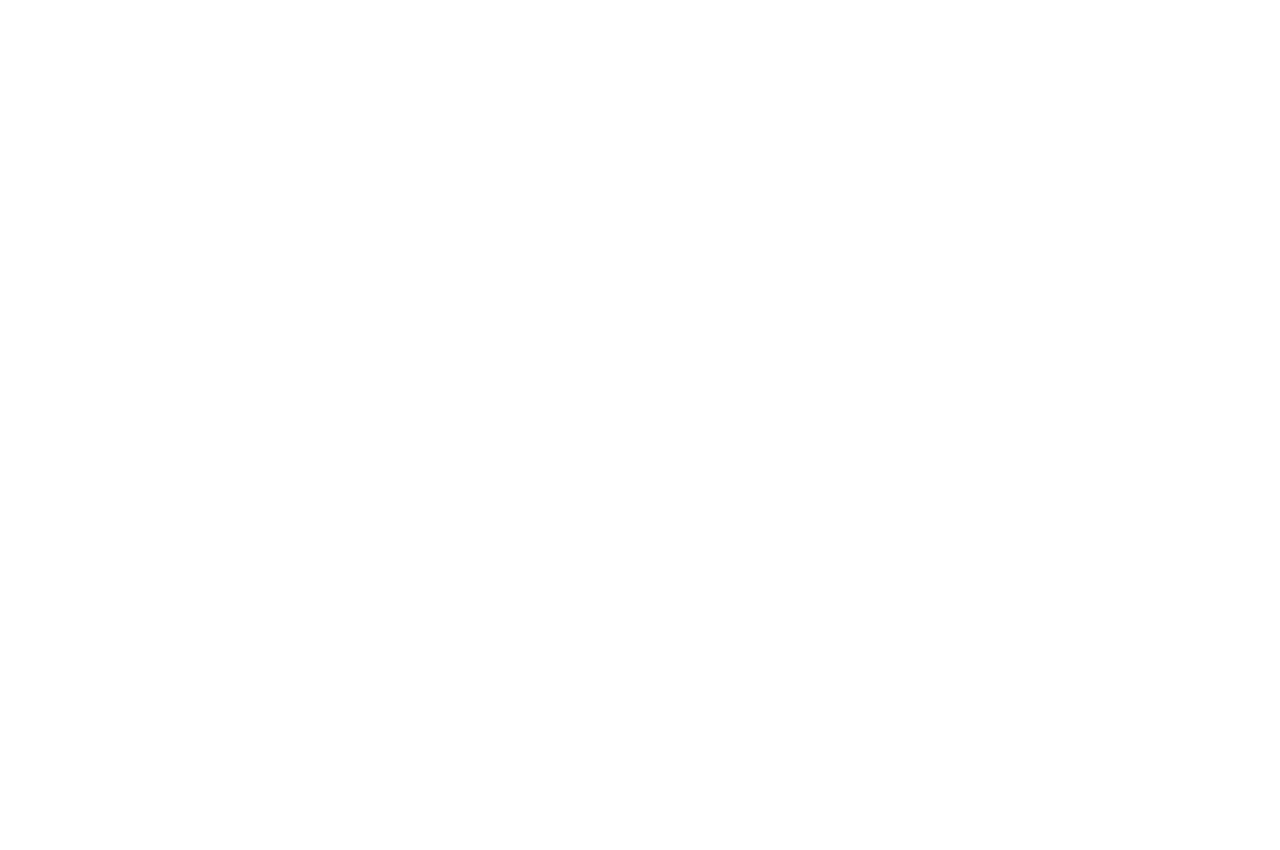
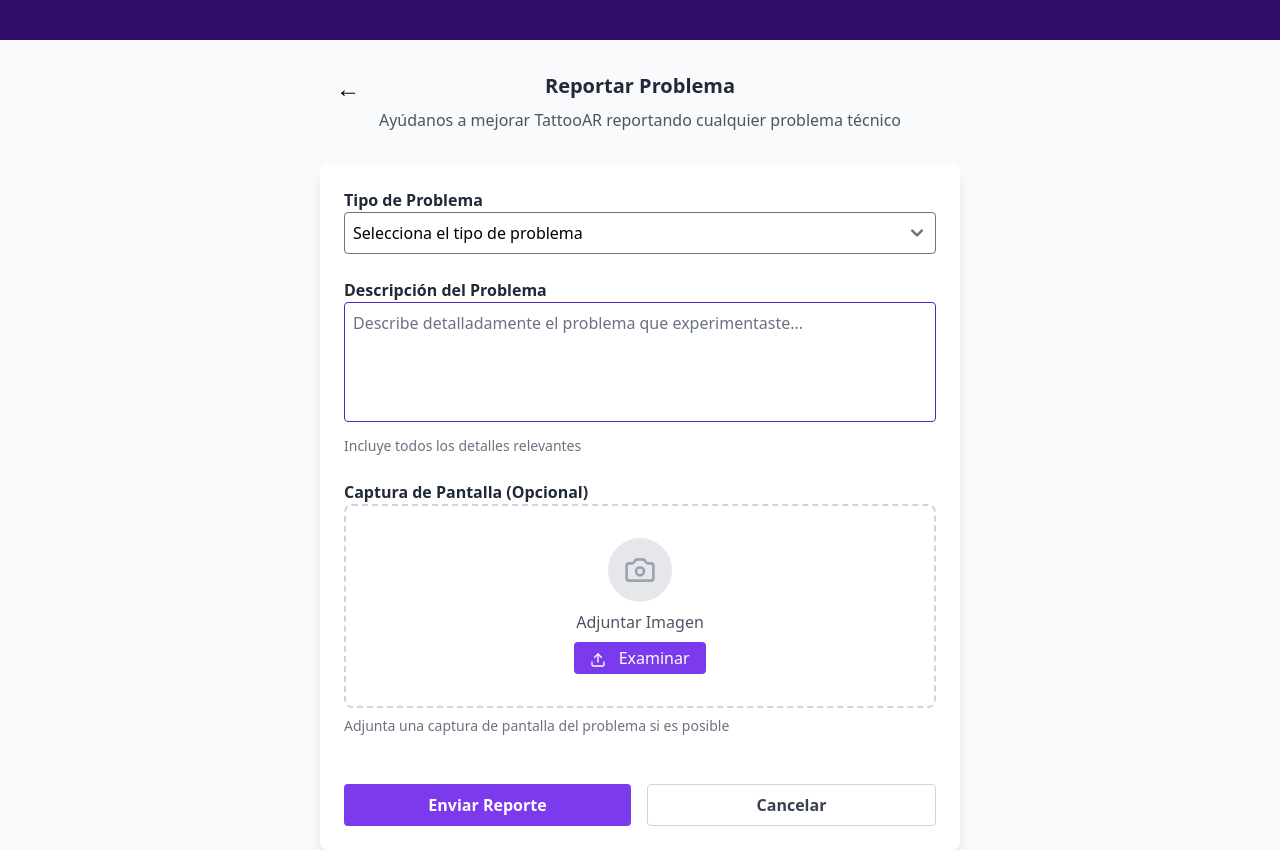
Before and after one commit to CarlosEsteban-afk/tattooar, a Vue app: page /tattooar/report in a window 1280 px wide. Before the commit this address had no page. Before the commit the page ends 800 px from the top, so only its background shows below. Built offline with nearby package versions, Linux system fonts and the light colour scheme; a web font is replaced by a local one.

Commit message:
feat: Add ARbutton y ReportView

```diff
--- a/src/components/ARButton.vue
+++ b/src/components/ARButton.vue
@@ -1,3 +1,20 @@
 <template>
+  <a
+    :href="url"
+    target="_blank"
+    rel="noopener noreferrer"
+    class="bg-white border border-gray-300 rounded-full p-2 shadow hover:bg-gray-100 transition"
+    title="Ver en AR"
+  >
+    AR
+  </a>
+</template>
 
-</template>
+<script setup>
+const props = defineProps({
+  url: {
+    type: String,
+    required: true
+  }
+})
+</script>
--- a/src/components/CardFeed.vue
+++ b/src/components/CardFeed.vue
@@ -13,9 +13,10 @@
                 </button>
             </div>
         </div>
-        <div class="bg-gray-200 flex items-center justify-center aspect-square w-full">
+        <div class="relative bg-gray-200 flex items-center justify-center aspect-square w-full">
             <img src="https://flowbite.com/docs/images/blog/image-4.jpg" alt="tatuaje"
                 class="object-cover w-full h-full" />
+            <ARButton class="absolute top-2 right-2" :url="url" />
         </div>
         <div class="p-3 flex justify-between items-start">
             <div class="flex-1">
@@ -59,9 +60,11 @@ import { useRouter } from 'vue-router';
 import { ref, computed } from 'vue';
 import { Flag, Heart } from 'lucide-vue-next'
 import { useFavoritesStore } from '../stores/FavoritesStore';
+import ARButton from './ARButton.vue';
 
 const favoritesStore = useFavoritesStore()
 const router = useRouter()
+const url = 'https://carlosesteban-afk.github.io/tattooar/'
 
 const isLiked = computed(() => favoritesStore.isFavorite(props.id))
 
--- a/src/router/router.js
+++ b/src/router/router.js
@@ -17,6 +17,7 @@ import FavoritesView from "../views/FavoritesView.vue";
 import UserProfileView from "../views/UserProfileView.vue";
 import TattooArtistsView from "../views/TattooArtistsView.vue";
 import AboutView from "../views/AboutView.vue";
+import ReportView from "../views/ReportView.vue";
 
 const routes = [
   { path: "/", name: "Home", component: HomeView },
@@ -67,6 +68,7 @@ const routes = [
     component: TattooArtistsView,
   },
   { path: "/about", name: "About", component: AboutView },
+  { path: "/report/", name: "Report", component: ReportView },
 ];
 
 const router = createRouter({
--- a/src/views/AboutView.vue
+++ b/src/views/AboutView.vue
@@ -24,7 +24,7 @@
         <!-- Footer -->
         <div class="space-y-4">
             <button
-                @click="$router.push('/reportar-incidente')"
+                @click="$router.push('/report')"
                 class="w-full h-10 bg-yellow-500 text-white rounded hover:bg-yellow-600 transition-colors">
                 Reportar incidente
             </button>
--- /dev/null
+++ b/src/views/ReportView.vue
@@ -0,0 +1,120 @@
+<template>
+    <div class="min-h-screen bg-gray-50 relative">
+        <div class="container mx-auto px-4 pt-18 max-w-2xl">
+            <!-- Header -->
+            <div class="text-center mb-8 relative">
+        <button @click="$router.back()" class="absolute left-4 text-2xl z-10 cursor-pointer">
+            ←
+        </button>
+                <h1 class="text-xl font-bold text-gray-800 mb-2">Reportar Problema</h1>
+                <p class="text-gray-600 text-md">Ayúdanos a mejorar TattooAR reportando cualquier problema técnico</p>
+            </div>
+
+            <div class="bg-white shadow-lg rounded-lg p-6 space-y-6">
+                <!-- Issue Type -->
+                <div class="space-y-2">
+                    <label class="text-md py-1 font-semibold border-purple-800 text-gray-800">Tipo de Problema</label>
+                    <select v-model="selectedIssueType" class="w-full p-2 border rounded">
+                        <option disabled value="">Selecciona el tipo de problema</option>
+                        <option v-for="type in issueTypes" :key="type" :value="type">{{ type }}</option>
+                    </select>
+                </div>
+
+                <!-- Description -->
+                <div class="space-y-2">
+                    <label for="description" class="text-md font-semibold text-gray-800">Descripción del
+                        Problema</label>
+                    <textarea id="description" v-model="description"
+                        placeholder="Describe detalladamente el problema que experimentaste..."
+                        class="w-full min-h-[120px] p-2 border border-purple-800 rounded resize-none"></textarea>
+                    <p class="text-sm text-gray-500">Incluye todos los detalles relevantes</p>
+                </div>
+
+                <!-- Screenshot Upload -->
+                <div class="space-y-2">
+                    <label class="text-md font-semibold text-gray-800">Captura de Pantalla (Opcional)</label>
+                    <div
+                        class="border-2 border-dashed border-gray-300 rounded-lg p-8 text-center hover:border-purple-400 transition-colors cursor-pointer">
+                        <div class="flex flex-col items-center space-y-2">
+                            <div class="w-16 h-16 bg-gray-200 rounded-full flex items-center justify-center">
+                                <Camera class="w-8 h-8 text-gray-400" />
+                            </div>
+                            <p class="text-gray-600">Adjuntar Imagen</p>
+                            <button class="bg-purple-600 text-white px-4 py-1 rounded hover:bg-purple-700">
+                                <Upload class="inline w-4 h-4 mr-2" />
+                                Examinar
+                            </button>
+                        </div>
+                    </div>
+                    <p class="text-sm text-gray-500">Adjunta una captura de pantalla del problema si es posible</p>
+                </div>
+
+                <!-- Action Buttons -->
+                <div class="flex flex-col sm:flex-row gap-4 pt-6">
+                    <button @click="submitReport"
+                        class="flex-1 bg-purple-600 hover:bg-purple-700 text-white py-2 text-md font-semibold rounded">
+                        Enviar Reporte
+                    </button>
+                    <button @click="$router.back()"
+                        class="flex-1 border border-gray-300 text-gray-700 hover:bg-gray-50 py-2 text-md font-semibold rounded">
+                        Cancelar
+                    </button>
+                </div>
+            </div>
+        </div>
+    </div>
+    <TopBanner />
+</template>
+
+<script setup>
+import { ref } from 'vue'
+import { Camera, Upload } from 'lucide-vue-next'
+import TopBanner from '../components/TopBanner.vue'
+
+
+const issueTypes = [
+    'Problema de carga',
+    'Error de AR',
+    'Fallo de cámara',
+    'Problema de guardado',
+    'Error de interfaz',
+    'Otro',
+]
+
+const priorities = ['Baja', 'Media', 'Alta', 'Crítica']
+
+const selectedIssueType = ref('')
+const selectedPriority = ref('')
+const description = ref('')
+const steps = ref('')
+const device = ref('')
+const osVersion = ref('')
+const appVersion = ref('1.0.0')
+const email = ref('')
+
+const submitReport = () => {
+    // Lógica de envío del reporte
+    console.log('Reporte enviado:', {
+        selectedIssueType: selectedIssueType.value,
+        selectedPriority: selectedPriority.value,
+        description: description.value,
+        steps: steps.value,
+        device: device.value,
+        osVersion: osVersion.value,
+        appVersion: appVersion.value,
+        email: email.value,
+    })
+}
+
+const cancelReport = () => {
+    // Lógica para cancelar y resetear el formulario
+    selectedIssueType.value = ''
+    selectedPriority.value = ''
+    description.value = ''
+    steps.value = ''
+    device.value = ''
+    osVersion.value = ''
+    appVersion.value = '1.0.0'
+    email.value = ''
+}
+</script>
```
